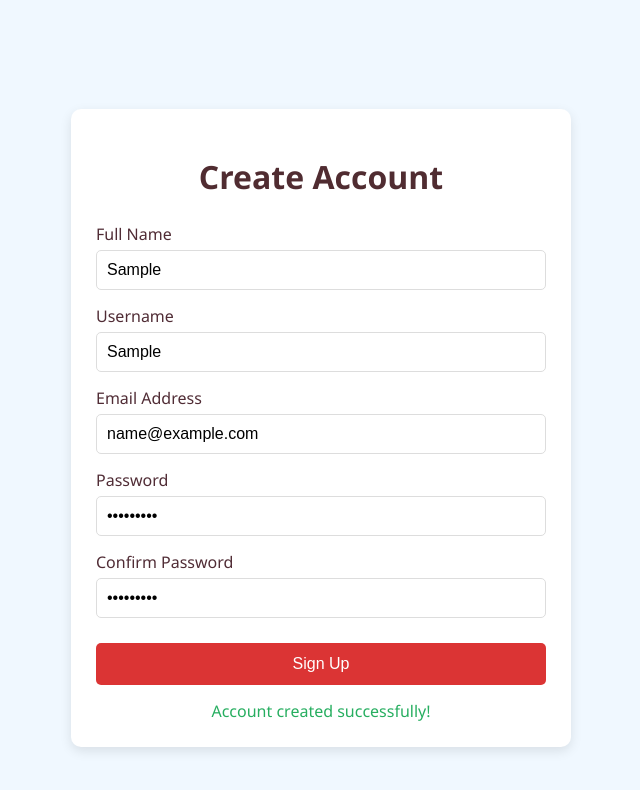
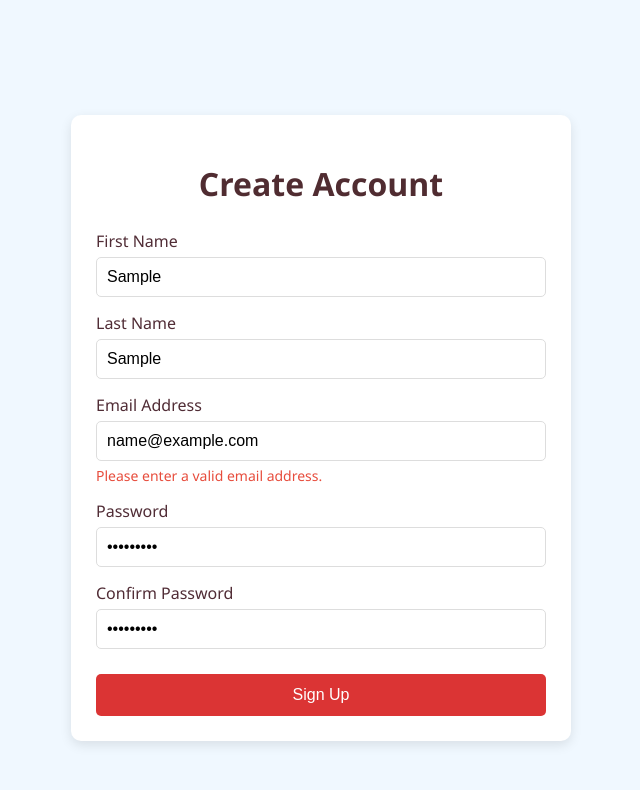
Before and after one commit to 24dai03-saifchaus/Experiment-4-WC, a plain HTML site: page index.html in a window 1280 px wide. Both pictures are taken after typing "Sample", "Sample", "name@example.com", "Sample123", "Sample123" into the empty fields and a click on the button "Sign Up". Shown: the whole page, without its empty margins (319-959 px from the left). Drawn offline with Linux system fonts and the light colour scheme.

Commit message:
Update index.html

```diff
--- a/index.html
+++ b/index.html
@@ -82,34 +82,37 @@
     <div class="container">
         <h1>Create Account</h1>
         <form id="signupForm">
+
             <div class="form-group">
-                <label for="fullName">Full Name</label>
-                <input type="text" id="fullName" placeholder="Enter your full name">
-                <div class="error" id="fullNameError">Please enter your full name (at least 3 characters)</div>
+                <label for="firstName">First Name</label>
+                <input type="text" id="firstName" placeholder="Enter your first name">
+                <div class="error" id="firstNameError">Name should contain only alphabets and at least 6 characters.</div>
             </div>
 
+
             <div class="form-group">
-                <label for="username">Username</label>
-                <input type="text" id="username" placeholder="Choose a username">
-                <div class="error" id="usernameError">Username must be at least 4 characters</div>
+                <label for="lastName">Last Name</label>
+                <input type="text" id="lastName" placeholder="Enter your last name">
+                <div class="error" id="lastNameError">Last name cannot be empty.</div>
             </div>
+
 
             <div class="form-group">
                 <label for="email">Email Address</label>
                 <input type="email" id="email" placeholder="Enter your email">
-                <div class="error" id="emailError">Please enter a valid email address</div>
+                <div class="error" id="emailError">Please enter a valid email address.</div>
             </div>
 
             <div class="form-group">
                 <label for="password">Password</label>
                 <input type="password" id="password" placeholder="Create a password">
-                <div class="error" id="passwordError">Password must be at least 6 characters</div>
+                <div class="error" id="passwordError">Password must be at least 6 characters.</div>
             </div>
 
             <div class="form-group">
                 <label for="confirmPassword">Confirm Password</label>
                 <input type="password" id="confirmPassword" placeholder="Re-enter your password">
-                <div class="error" id="confirmPasswordError">Passwords do not match</div>
+                <div class="error" id="confirmPasswordError">Passwords do not match.</div>
             </div>
 
             <button type="submit">Sign Up</button>
@@ -122,49 +125,47 @@
             event.preventDefault();
 
             const errorElements = document.querySelectorAll('.error');
-            errorElements.forEach(element => {
-                element.style.display = 'none';
-            });
-
+            errorElements.forEach(el => el.style.display = 'none');
             document.getElementById('successMessage').style.display = 'none';
 
             let isValid = true;
 
-            const fullName = document.getElementById('fullName').value.trim();
-            if (fullName.length < 3) {
-                document.getElementById('fullNameError').style.display = 'block';
+            const firstName = document.getElementById('firstName').value.trim();
+            const namePattern = /^[A-Za-z]+$/;
+            if (!namePattern.test(firstName) || firstName.length < 6) {
+                document.getElementById('firstNameError').style.display = 'block';
                 isValid = false;
             }
 
-            // Validate Username
-            const username = document.getElementById('username').value.trim();
-            if (username.length < 4) {
-                document.getElementById('usernameError').style.display = 'block';
+            const lastName = document.getElementById('lastName').value.trim();
+            if (lastName === '') {
+                document.getElementById('lastNameError').style.display = 'block';
                 isValid = false;
             }
 
-
             const email = document.getElementById('email').value.trim();
-            const emailPattern = /^[^\s@]+@[^\s@]+\.[^\s@]+$/;
+            const emailPattern = /^[^\\s@]+@[^\\s@]+\\.[^\\s@]+$/;
             if (!emailPattern.test(email)) {
                 document.getElementById('emailError').style.display = 'block';
                 isValid = false;
             }
 
-            const password = document.getElementById('password').value;
+            const password = document.getElementById('password').value.trim();
             if (password.length < 6) {
                 document.getElementById('passwordError').style.display = 'block';
                 isValid = false;
             }
 
-            const confirmPassword = document.getElementById('confirmPassword').value;
+            const confirmPassword = document.getElementById('confirmPassword').value.trim();
             if (password !== confirmPassword) {
                 document.getElementById('confirmPasswordError').style.display = 'block';
                 isValid = false;
             }
 
+
             if (isValid) {
                 document.getElementById('successMessage').style.display = 'block';
+
             }
         });
     </script>
```
